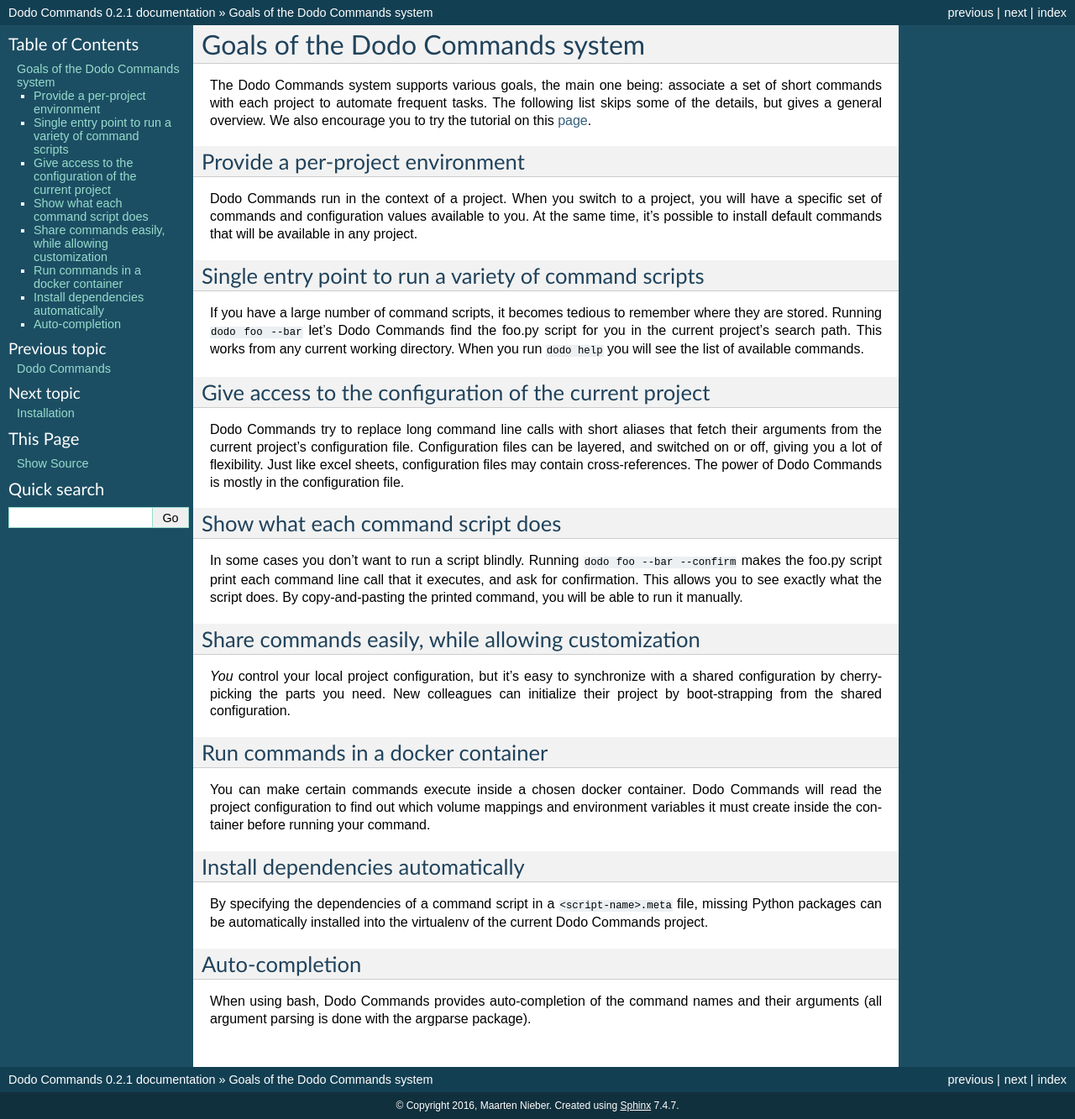
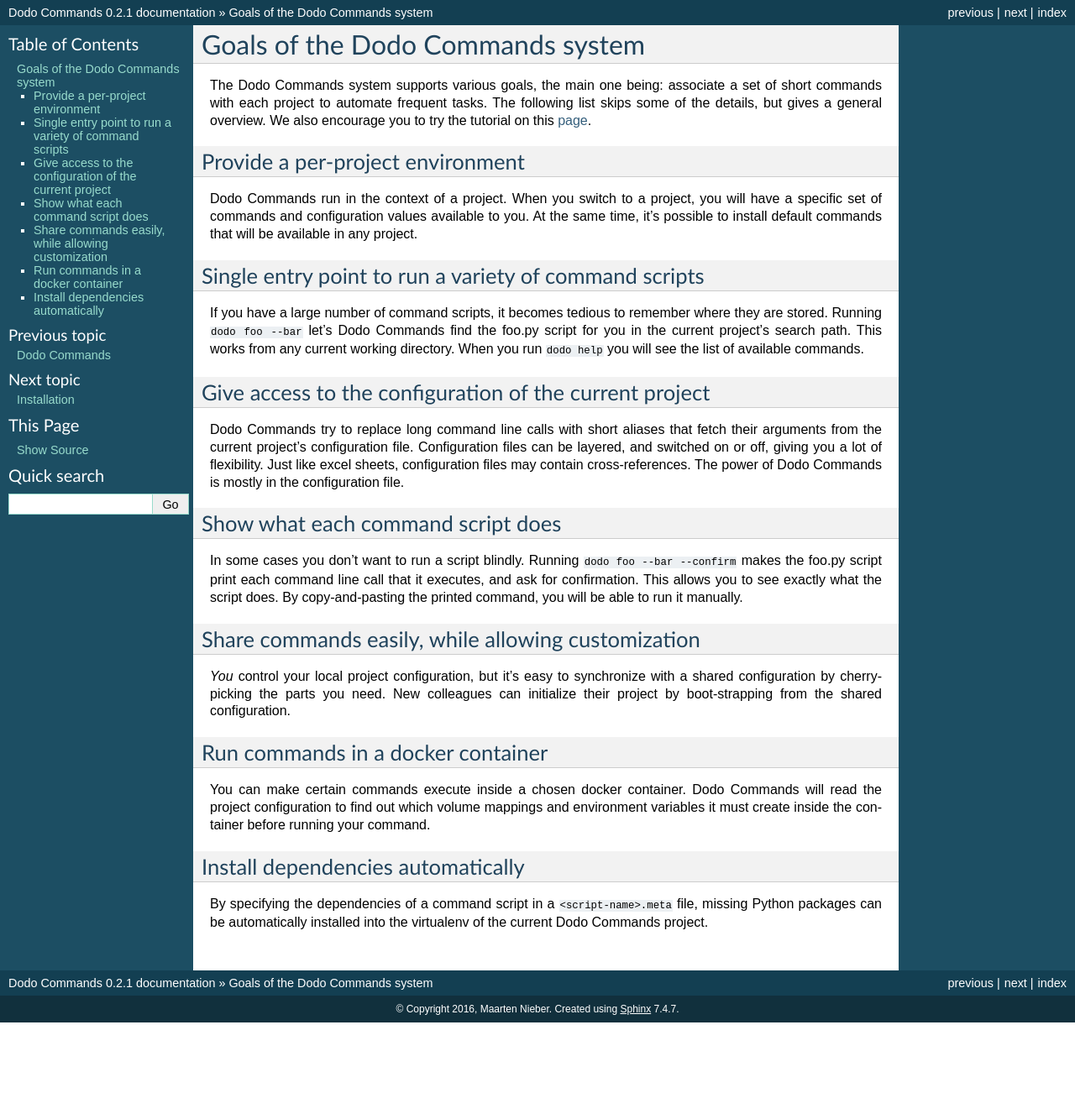
Before and after one commit to mnieber/dodo-commands, a Sphinx documentation site: the page built from doc/goals.rst, in a window 1280 px wide. Shown: the whole page at 84% size. Built offline with Sphinx 7.4.7, drawn with Linux system fonts in a browser that asks for light colours; after the commit the page ends 1218 px from its top, so only the background shows below that.

Commit message:
Improve documentation

```diff
--- a/doc/goals.rst
+++ b/doc/goals.rst
@@ -39,8 +39,3 @@
 ==================================
 
 By specifying the dependencies of a command script in a :code:`<script-name>.meta` file, missing Python packages can be automatically installed into the virtualenv of the current Dodo Commands project.
-
-Auto-completion
-===============
-
-When using bash, Dodo Commands provides auto-completion of the command names and their arguments (all argument parsing is done with the argparse package).
--- a/doc/installation.rst
+++ b/doc/installation.rst
@@ -74,3 +74,8 @@
 To upgrade Dodo Commands, you need to upgrade its pip package. If you have activated a Dodo Commands project with ``$(dodo activate foo)`` then the first step is to deactivate it by typing ``deactivate``. This is necessary because we don't want to use the ``pip`` from the virtual environment.
 
 Now, to upgrade, simply run ``pip install --upgrade dodo_commands``. To upgrade a commands package (for example: dodo_git_commands), simply install it again using ``dodo install-default-commands --pip dodo_git_commands``.
+
+Auto-completion
+===============
+
+When using bash, Dodo Commands provides auto-completion of the command names and their arguments (all argument parsing is done with the argparse package).
```
